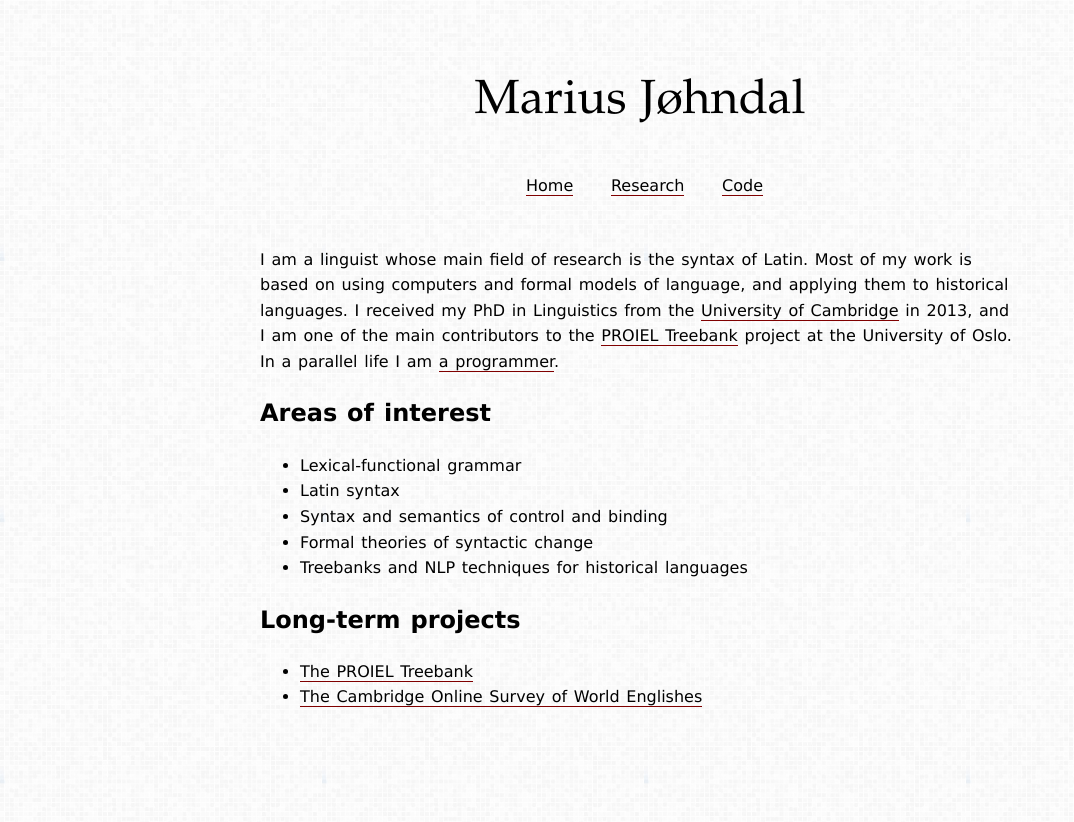
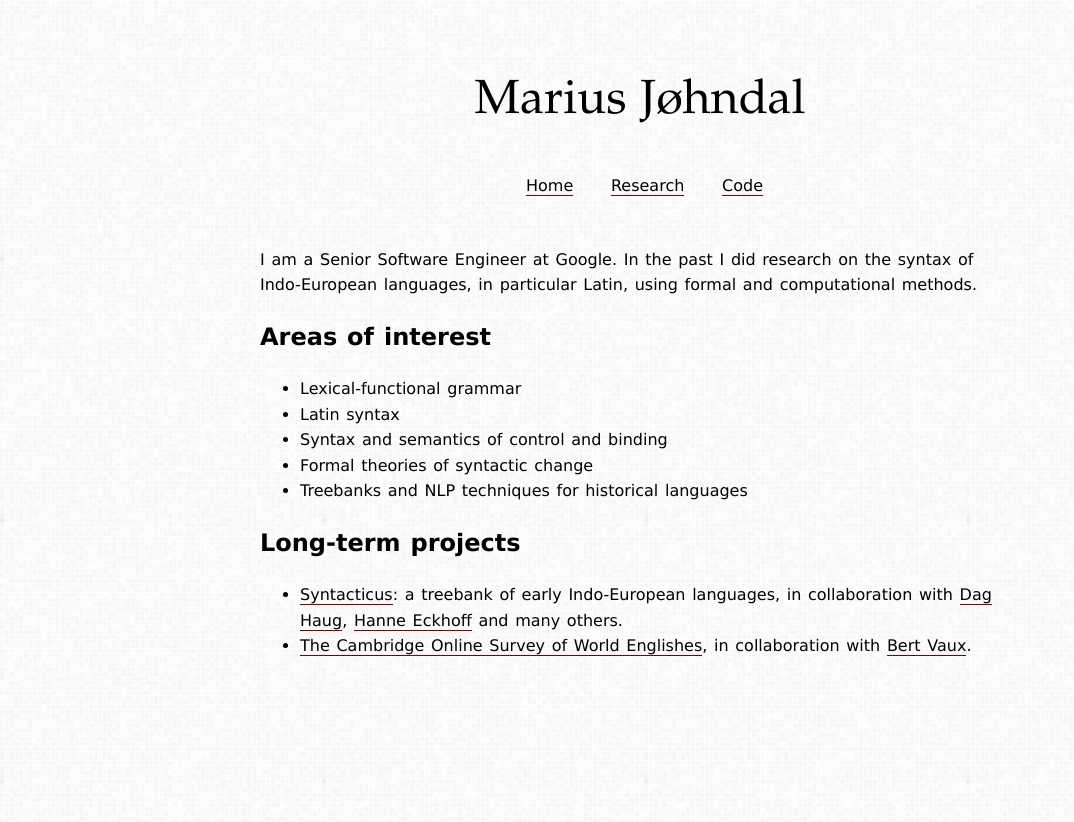
Before and after one commit to mlj/mlj.github.io, a Jekyll site: the page built from index.md, in a window 1280 px wide. Shown: the top 822 px of the page, without its empty margins (0-1074 px from the left). Built offline with Jekyll 4.4.1, drawn with Linux system fonts in a browser that asks for light colours; some web fonts are replaced.

Commit message:
Long overdue update

```diff
--- a/index.md
+++ b/index.md
@@ -2,7 +2,7 @@
 layout: front
 ---
 
-I am a linguist whose main field of research is the syntax of Latin. Most of my work is based on using computers and formal models of language, and applying them to historical languages. I received my PhD in Linguistics from the [University of Cambridge](http://www.ling.cam.ac.uk/histlingcluster/members.html#marius) in 2013, and I am one of the main contributors to the [PROIEL Treebank](https://proiel.github.io/) project at the University of Oslo. In a parallel life I am [a programmer](https://github.com/mlj).
+I am a Senior Software Engineer at Google. In the past I did research on the syntax of Indo-European languages, in particular Latin, using formal and computational methods.
 
 ## Areas of interest
 
@@ -14,5 +14,5 @@ I am a linguist whose main field of research is the syntax of Latin. Most of my
 
 ## Long-term projects
 
-* [The PROIEL Treebank](http://proiel.github.io/)
-* [The Cambridge Online Survey of World Englishes](http://www.tekstlab.uio.no/cambridge_survey/)
+* [Syntacticus](https://syntacticus.org): a treebank of early Indo-European languages, in collaboration with [Dag Haug](https://www.hf.uio.no/ifikk/english/people/aca/classics/tenured/daghaug/), [Hanne Eckhoff](https://www.lmh.ox.ac.uk/our-academics/fellows/dr-hanne-eckhoff) and many others.
+* [The Cambridge Online Survey of World Englishes](http://www.tekstlab.uio.no/cambridge_survey/), in collaboration with [Bert Vaux](https://www.mmll.cam.ac.uk/bv230).
```
